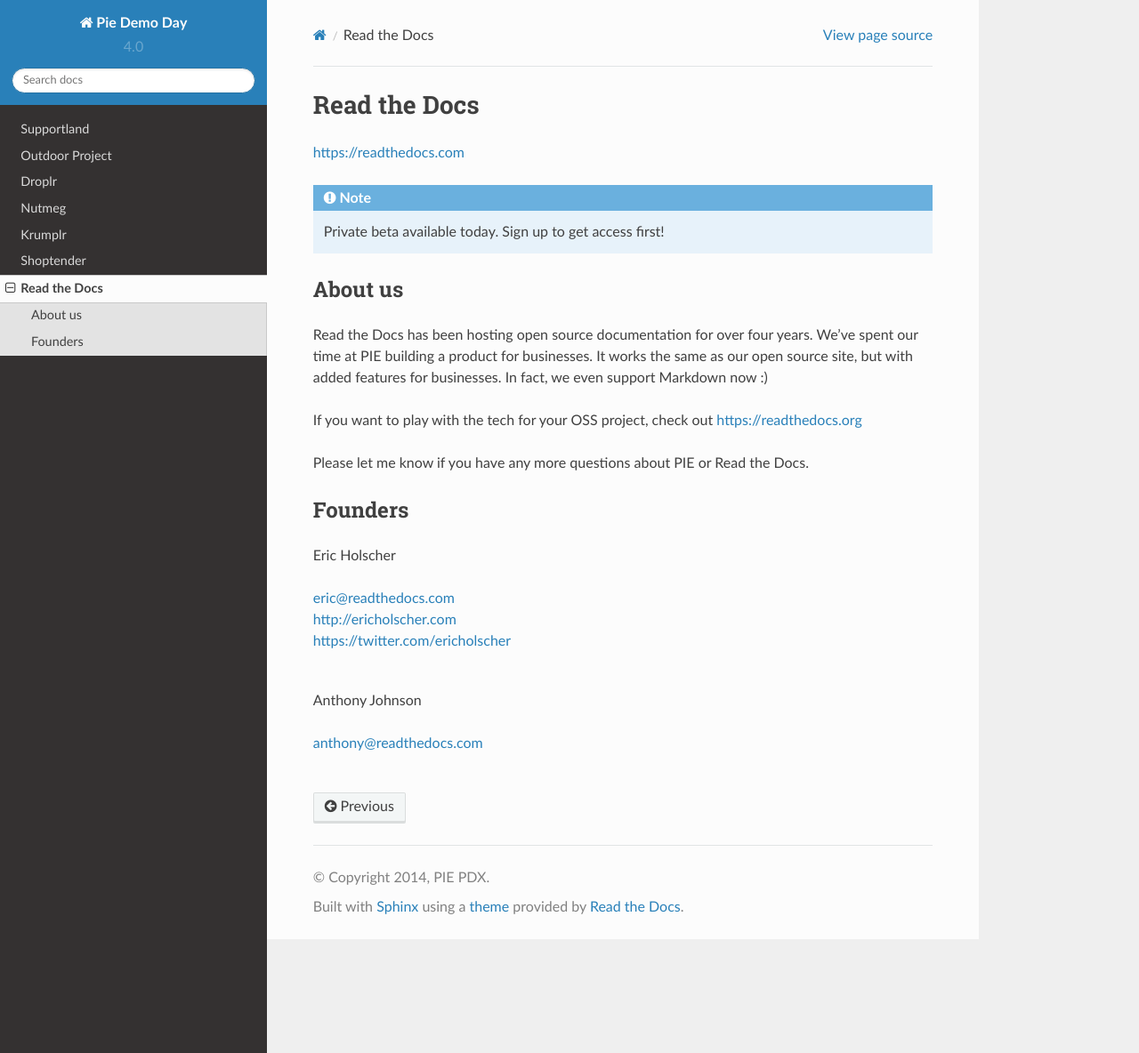
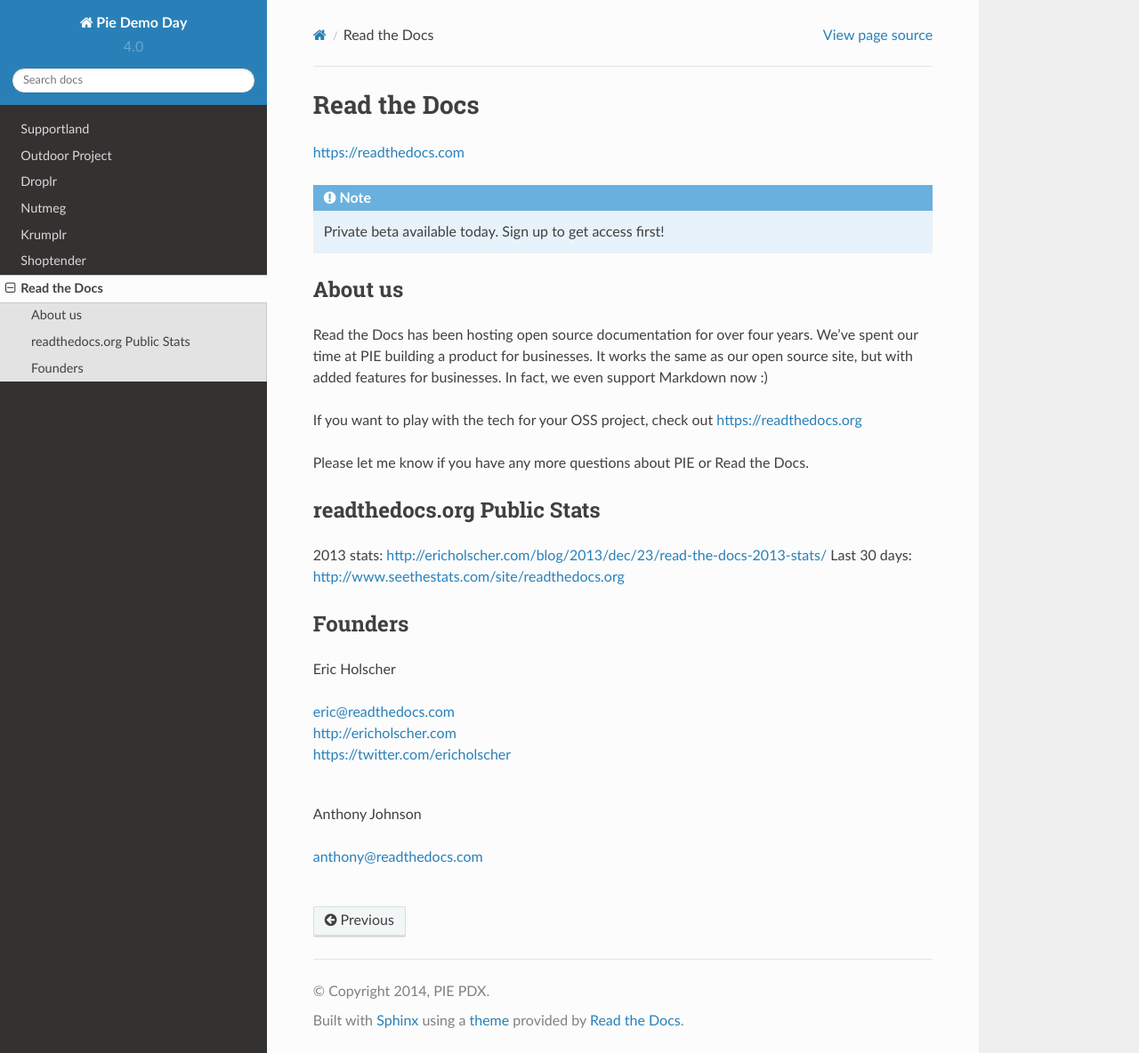
Before and after one commit to piepdx/pie-docs, a Sphinx documentation site: the page built from docs/read-the-docs.rst, in a window 1280 px wide and 1184 px high. Shown: the whole window at 89% size. Built offline with Sphinx 7.4.7 and the Read the Docs theme 2.0.0, drawn with Linux system fonts in a browser that asks for light colours.

Commit message:
Link to stats

```diff
--- a/docs/read-the-docs.rst
+++ b/docs/read-the-docs.rst
@@ -17,6 +17,12 @@
 check out https://readthedocs.org
 
 Please let me know if you have any more questions about PIE or Read the Docs.
+
+readthedocs.org Public Stats
+~~~~~~~~~~~~~~~~~~~~~~~~~~~~
+
+2013 stats: http://ericholscher.com/blog/2013/dec/23/read-the-docs-2013-stats/
+Last 30 days: http://www.seethestats.com/site/readthedocs.org
 
 Founders
 ~~~~~~~~
```
